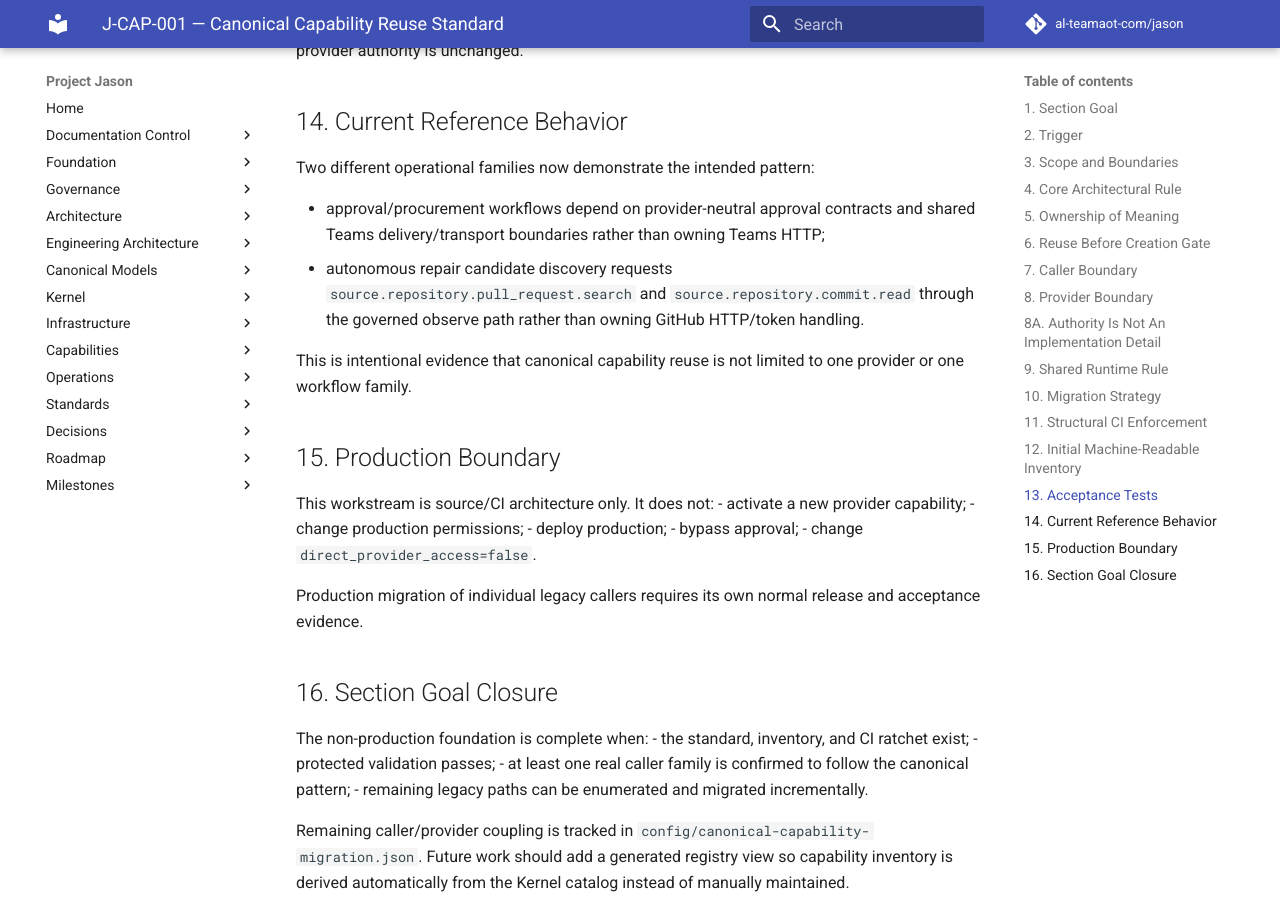
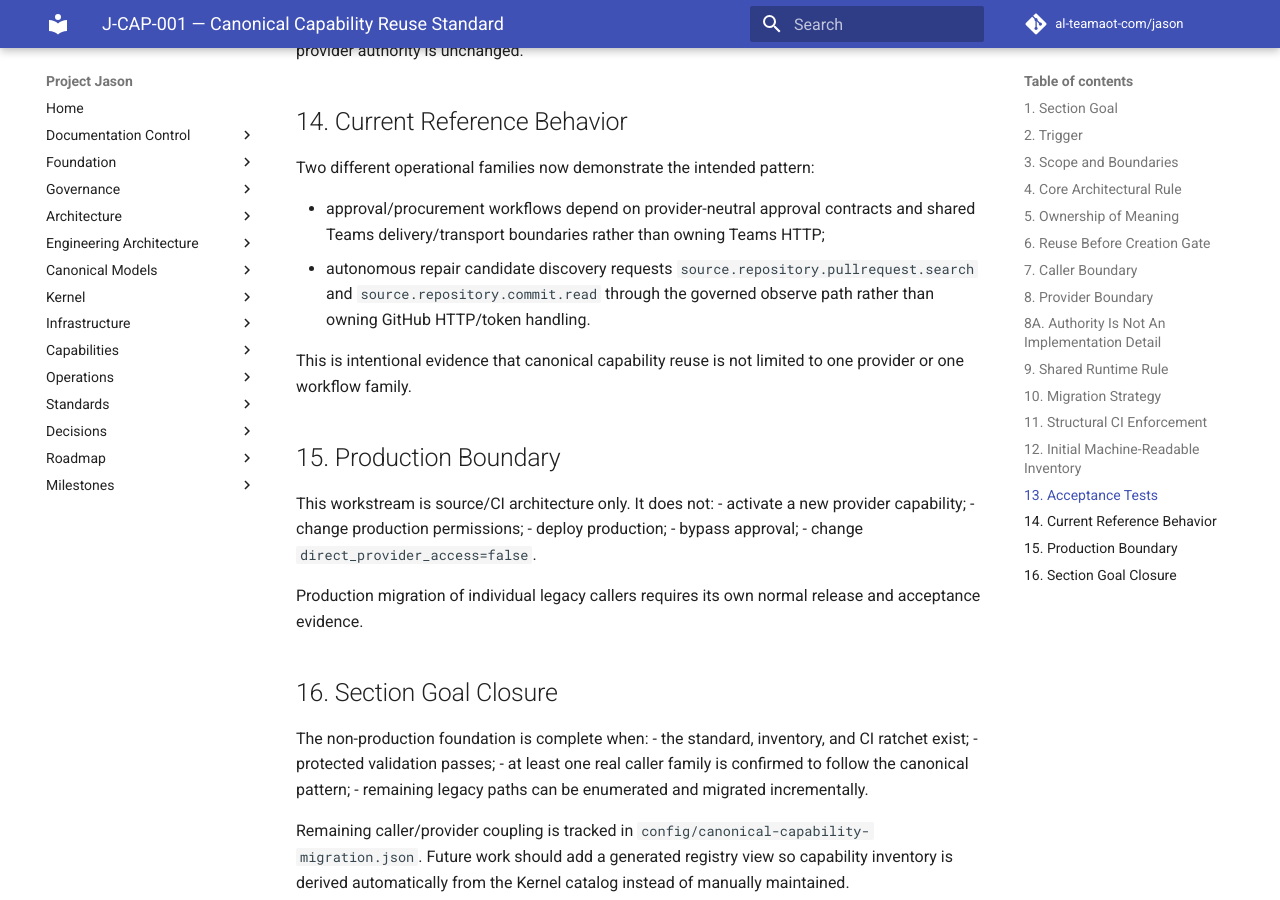
Before and after one commit to al-teamaot-com/jason, an MkDocs documentation site: the page built from docs/engineering/Jason-Canonical-Capability-Reuse-Standard.md, in a window 1280 px wide and 900 px high, scrolled down 4106 px. Built offline with MkDocs 1.6.1 and Material for MkDocs 9.7.7, drawn with Linux system fonts in a browser that asks for light colours; comment, search, counter and statistics services are not loaded.

Commit message:
Use valid canonical pullrequest capability name

```diff
--- a/docs/engineering/Jason-Canonical-Capability-Reuse-Standard.md
+++ b/docs/engineering/Jason-Canonical-Capability-Reuse-Standard.md
@@ -170,7 +170,7 @@ The initial enforcement suite proves:
 Two different operational families now demonstrate the intended pattern:
 
 - approval/procurement workflows depend on provider-neutral approval contracts and shared Teams delivery/transport boundaries rather than owning Teams HTTP;
-- autonomous repair candidate discovery requests `source.repository.pull_request.search` and `source.repository.commit.read` through the governed observe path rather than owning GitHub HTTP/token handling.
+- autonomous repair candidate discovery requests `source.repository.pullrequest.search` and `source.repository.commit.read` through the governed observe path rather than owning GitHub HTTP/token handling.
 
 This is intentional evidence that canonical capability reuse is not limited to one provider or one workflow family.
 
```
